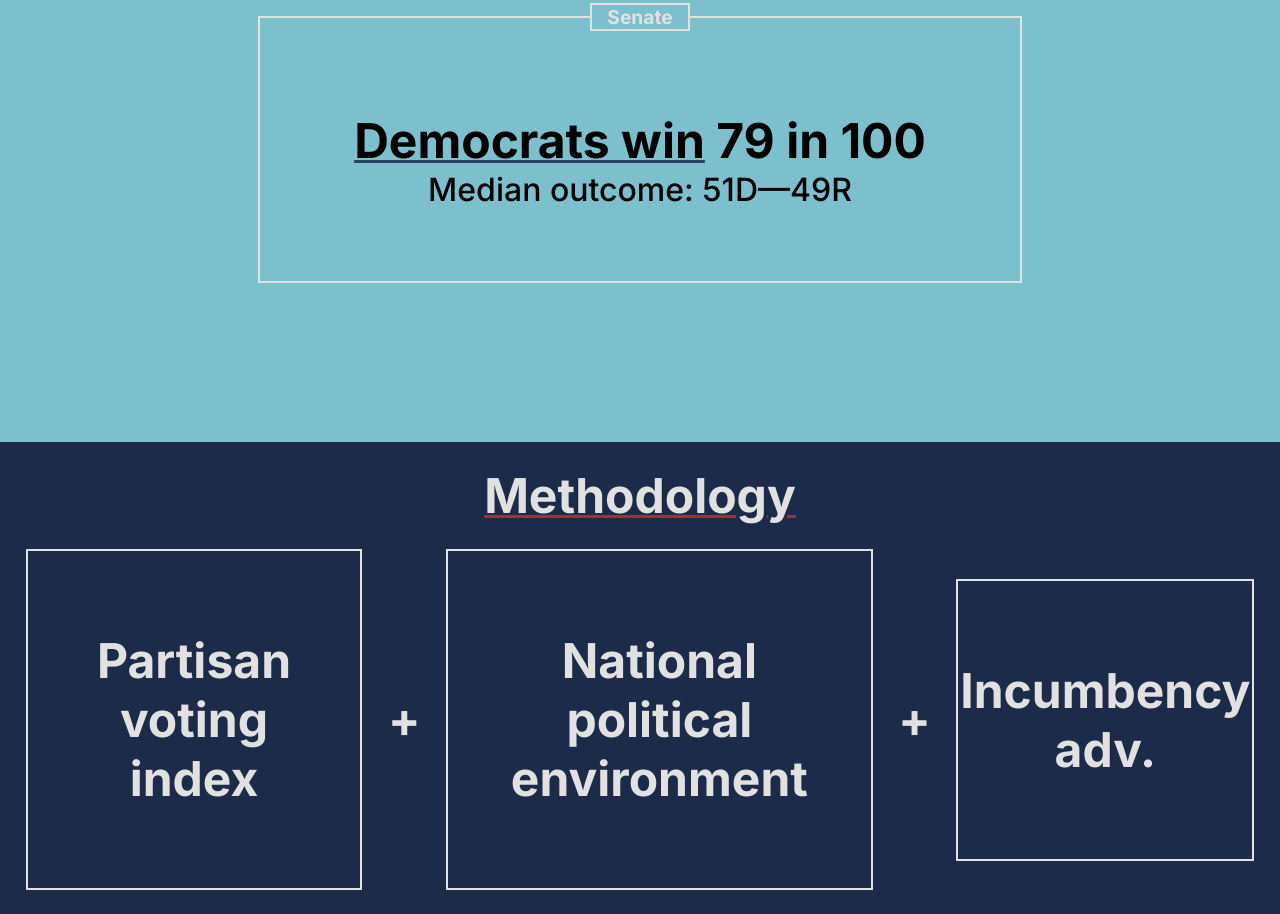
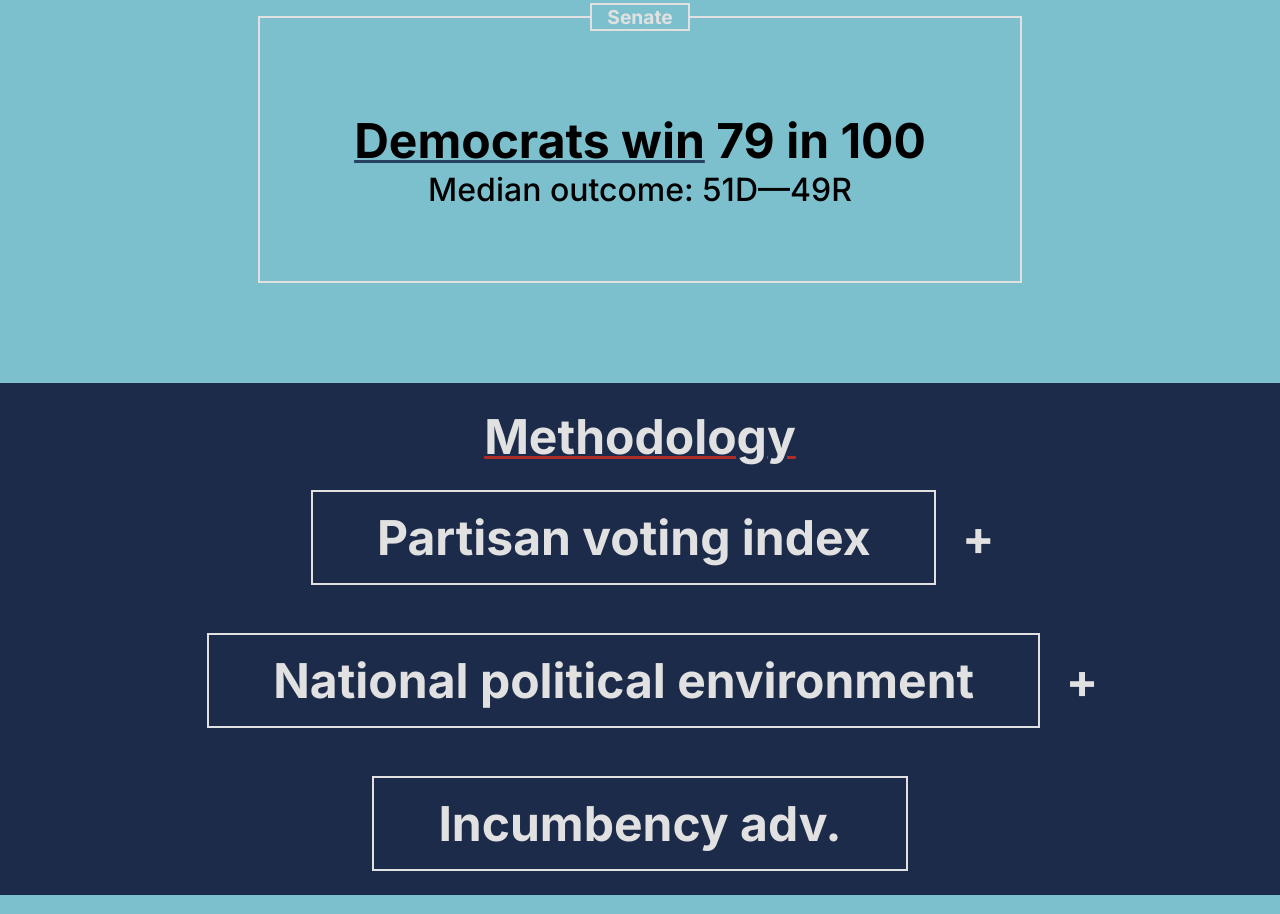
Before and after one commit to itbarsoum99/electionsimulation, a plain HTML site: page index.html in a window 1280 px wide. Shown: the part 797-1711 px from the top of the page. Drawn offline with Linux system fonts and the light colour scheme.

```diff
--- a/styles.css
+++ b/styles.css
@@ -61,7 +61,8 @@ header {
 
 fieldset {
   border: 2px solid #e1e1e1;
-  margin-bottom: 5vh;
+  margin-top: 2.5vh;
+  margin-bottom: 2.5vh;
   padding: 5vh 5vw;
   text-align: center;
 }
@@ -96,7 +97,7 @@ legend {
 
 #methodology-title  {
   padding: 3vh 2vw 0vh 2vw;
-  margin-block-end: 0;
+  margin-block: 0;
   text-align: center;
 }
 
@@ -118,3 +119,17 @@ legend {
 .methodology fieldset:nth-of-type(3) {
   min-width: 10vw;
 }
+
+@media (max-width: 1430px) {
+  .methodology-flex {
+    flex-wrap: wrap;
+    justify-content: center;
+  }
+
+  .methodology fieldset {
+    padding: 2vh 5vw;
+  }
+  .methodology-flex h2 {
+    margin-block: 0;
+  }
+}
```
Also changed, not shown: 1 other file.
